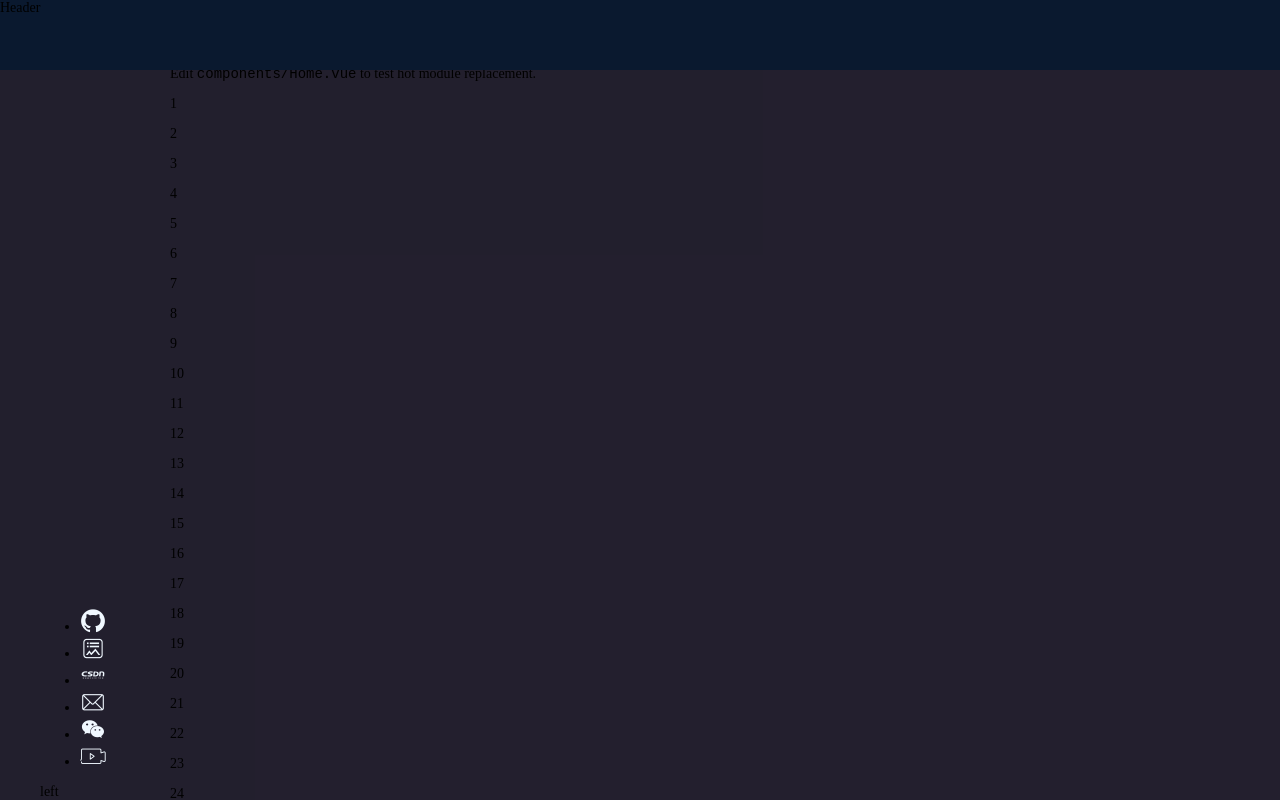
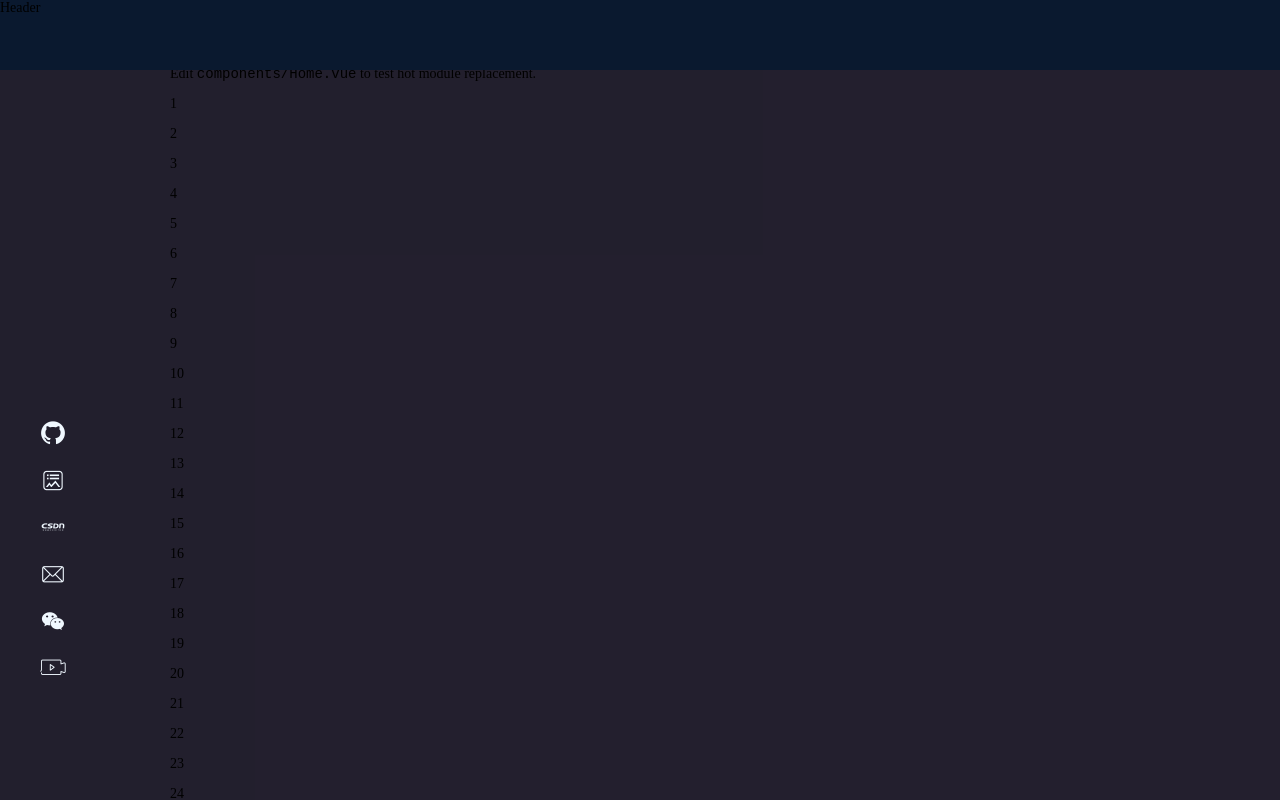
Before and after one commit to zuxian/myProfile-Vue3-TS-, a Vue app: page /#/home in a window 1280 px wide. Shown: the top 800 px of the page. Built offline with nearby package versions, Linux system fonts and the light colour scheme.

Commit message:
leftlink-修改

```diff
--- a/components.d.ts
+++ b/components.d.ts
@@ -6,6 +6,7 @@ declare module 'vue' {
   export interface GlobalComponents {
     ElButton: typeof import('element-plus/es')['ElButton']
     ElMain: typeof import('element-plus/es')['ElMain']
+    ElSpace: typeof import('element-plus/es')['ElSpace']
     ElTooltip: typeof import('element-plus/es')['ElTooltip']
     Header: typeof import('./src/components/header.vue')['default']
     LeftLink: typeof import('./src/components/leftLink.vue')['default']
--- a/src/components/leftLink.vue
+++ b/src/components/leftLink.vue
@@ -1,7 +1,6 @@
 <template>
   <div class="left-container">
-    <ul class="social-Style">
-        <li>
+    <el-space direction="vertical" :size="20">
         <el-tooltip placement="right">
             <template #content>
                 <a href="https://github.com/zuxian" aria-label="GitHub" target="_blank" rel="noreferrer">
@@ -12,8 +11,6 @@
                 <span class="iconfont icon-github"></span>
             </a>
         </el-tooltip>
-        </li>
-        <li>
         <el-tooltip placement="right">
             <template #content>
                 <a href="http://47.103.74.217" aria-label="博客" target="_blank" rel="noreferrer">
@@ -24,8 +21,6 @@
                 <span class="iconfont icon-blog"></span>
             </a>
         </el-tooltip>
-        </li>
-        <li>
         <el-tooltip placement="right">
             <template #content>
                 <a href="https://blog.csdn.net/image_fzx" aria-label="CSDN" target="_blank" rel="noreferrer">
@@ -36,8 +31,6 @@
                 <span class="iconfont icon-csdn"></span>
             </a>
         </el-tooltip>
-        </li>
-        <li>
         <el-tooltip placement="right">
             <template #content>
                 <a href="mailto:zuxian_fu@163.com" aria-label="邮箱" target="_blank" rel="noreferrer">
@@ -48,25 +41,19 @@
                 <span class="iconfont icon-youxiang"></span>
             </a>
         </el-tooltip>
-        </li>
-        <li>
         <el-tooltip placement="right">
             <template #content>
                 <img class="tooltip-img-item" src="../assets/images/weChat.jpg"  alt="WeChat-fzx" />
             </template>
             <span class="iconfont icon-weixin"></span>
         </el-tooltip>
-        </li>
-        <li>
         <el-tooltip placement="right">
             <template #content>
                 <img class="tooltip-img-item" src="../assets/images/video-fzx.png"  alt="video-fzx" />
             </template>
             <span class="iconfont icon-shipin"></span>
         </el-tooltip>
-        </li>
-        </ul>
-    left
+    </el-space>
   </div>
 </template>
 
@@ -78,7 +65,7 @@
 .left-container{
     width: 40px;
     position: fixed;
-    bottom: 0px;
+    bottom: 120px;
     left: 40px;
     right: auto;
     z-index: 10;
```
Lines whose indentation alone changed are shown as unchanged.
